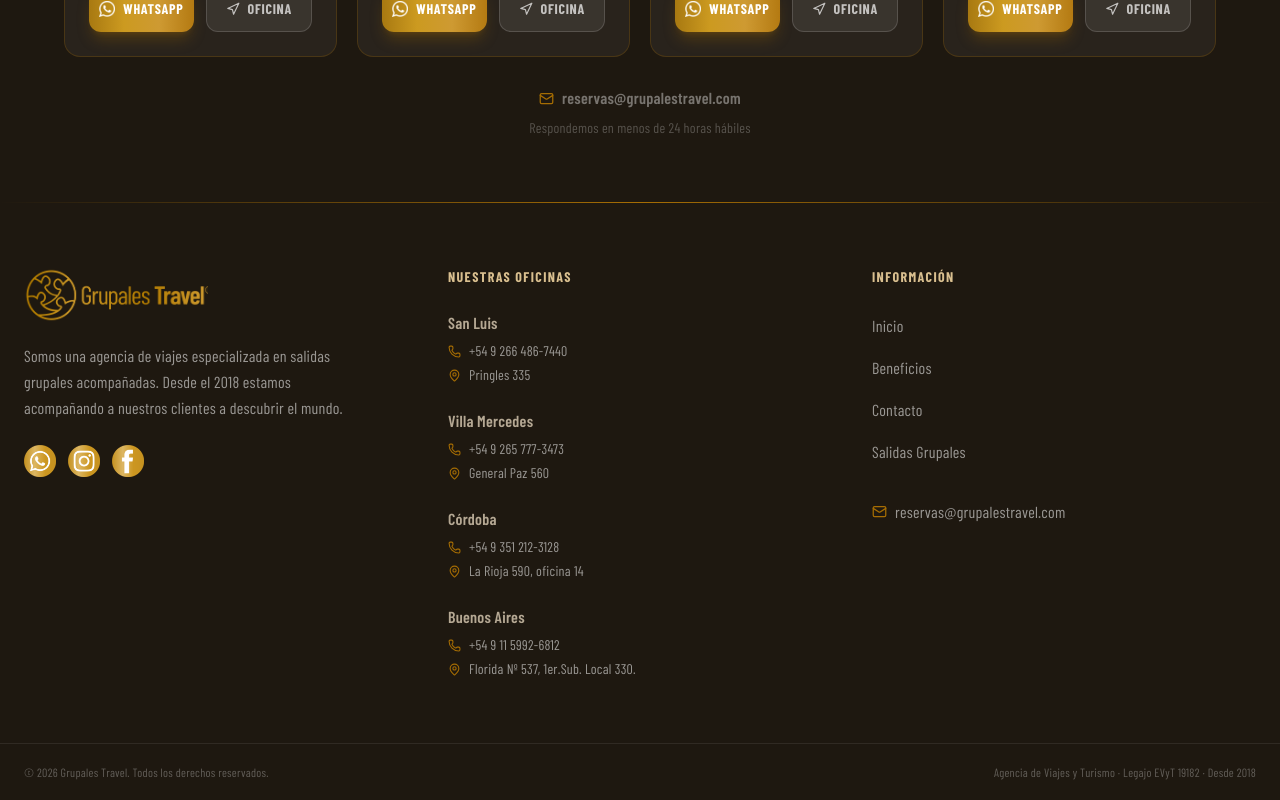
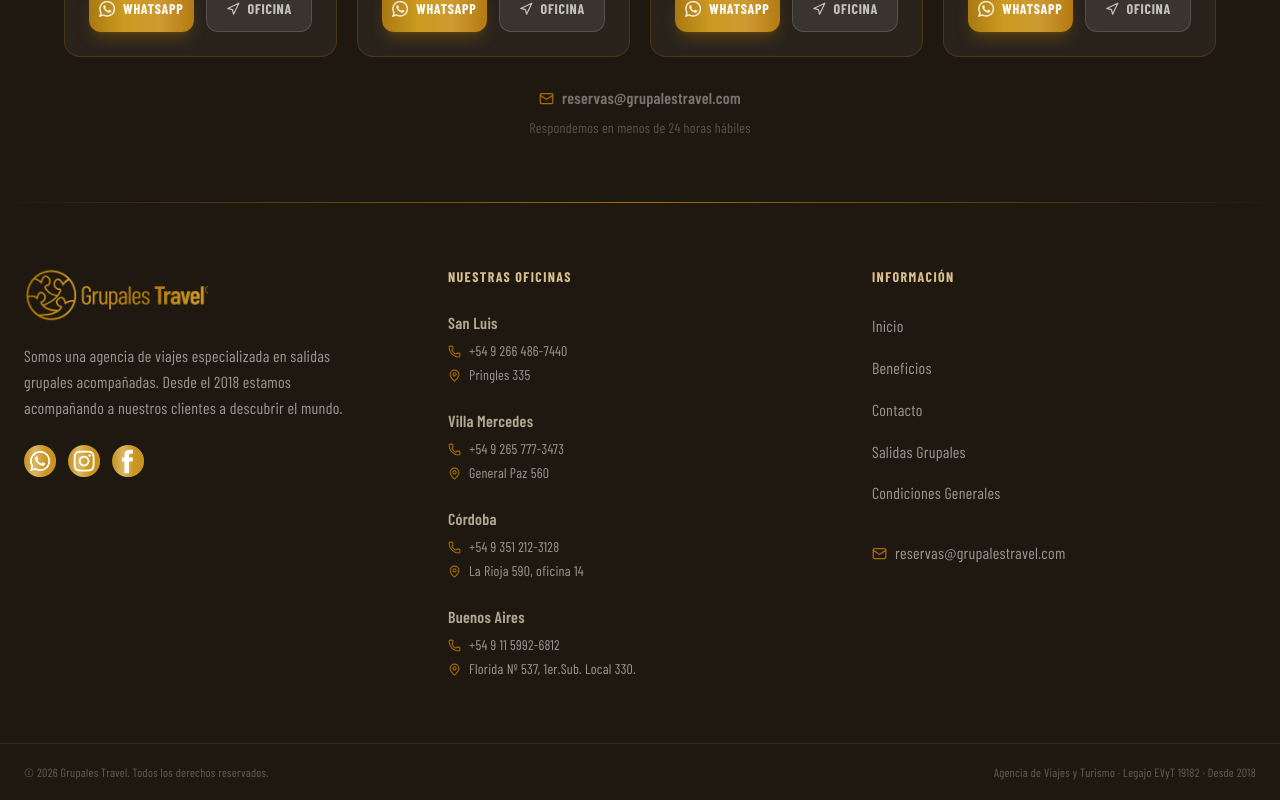
Before and after one commit to grupales-travel/website, a Next.js app: page / in a window 1280 px wide. Shown: the part 4153-4953 px from the top of the page. Built offline with nearby package versions, Linux system fonts and the light colour scheme; no server answers; the database is empty; a web font is replaced by a local one.

Commit message:
feat(footer): add link to condiciones generales pdf in new tab

```diff
--- a/src/components/layout/Footer.tsx
+++ b/src/components/layout/Footer.tsx
@@ -99,10 +99,13 @@ export default function Footer() {
                 { label: "Beneficios", href: "/ventajas" },
                 { label: "Contacto", href: "/contactanos" },
                 { label: "Salidas Grupales", href: "/salidas" },
+                { label: "Condiciones Generales", href: "/condiciones-generales.pdf" },
               ].map((link) => (
                 <li key={link.label}>
                   <Link
                     href={link.href}
+                    target={link.href.endsWith(".pdf") ? "_blank" : undefined}
+                    rel={link.href.endsWith(".pdf") ? "noopener noreferrer" : undefined}
                     className="text-base text-white/55 hover:text-[#d9bf8f] transition-colors duration-200"
                   >
                     {link.label}
```
Also changed, not shown: 1 other file (tests, documents, lock files or other folders).
